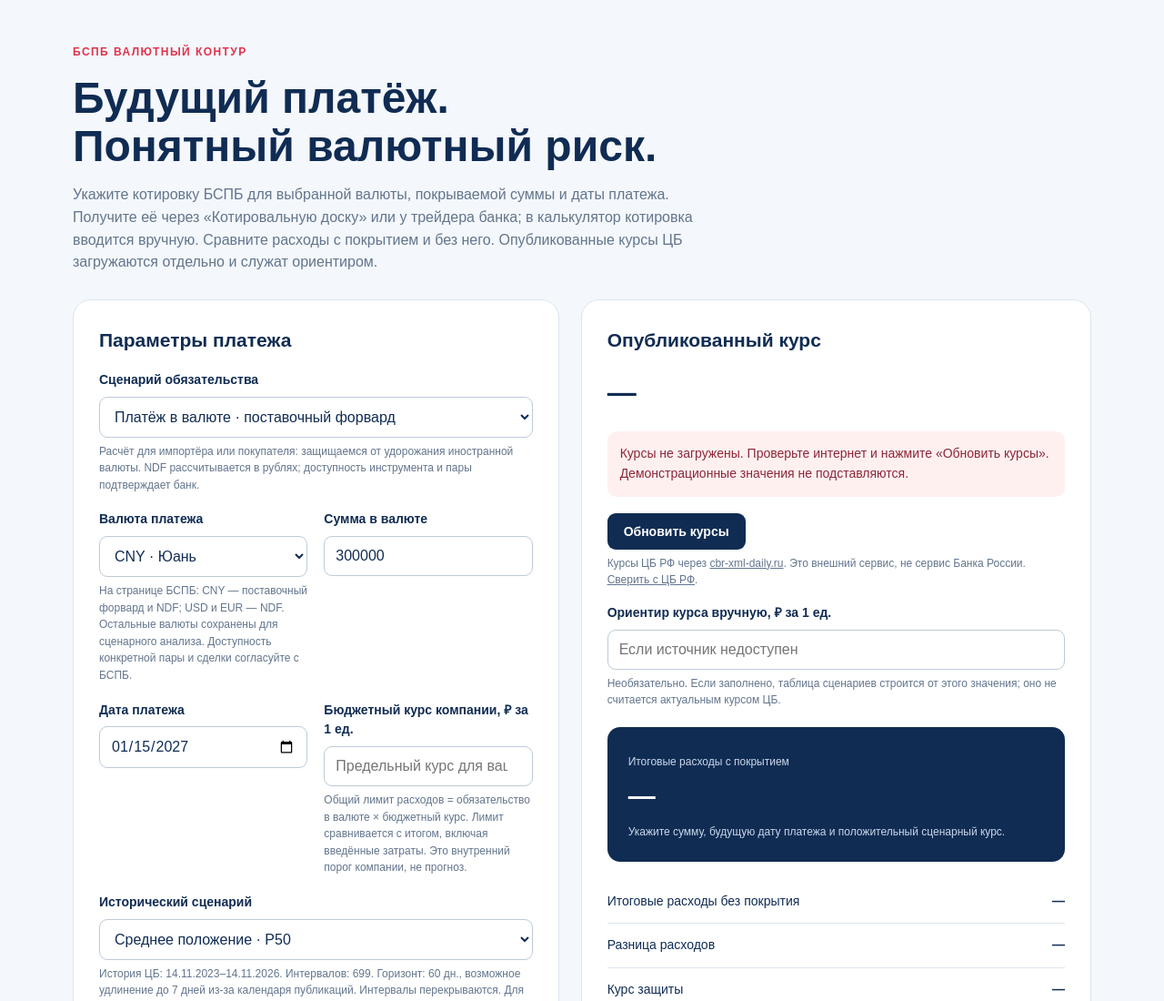
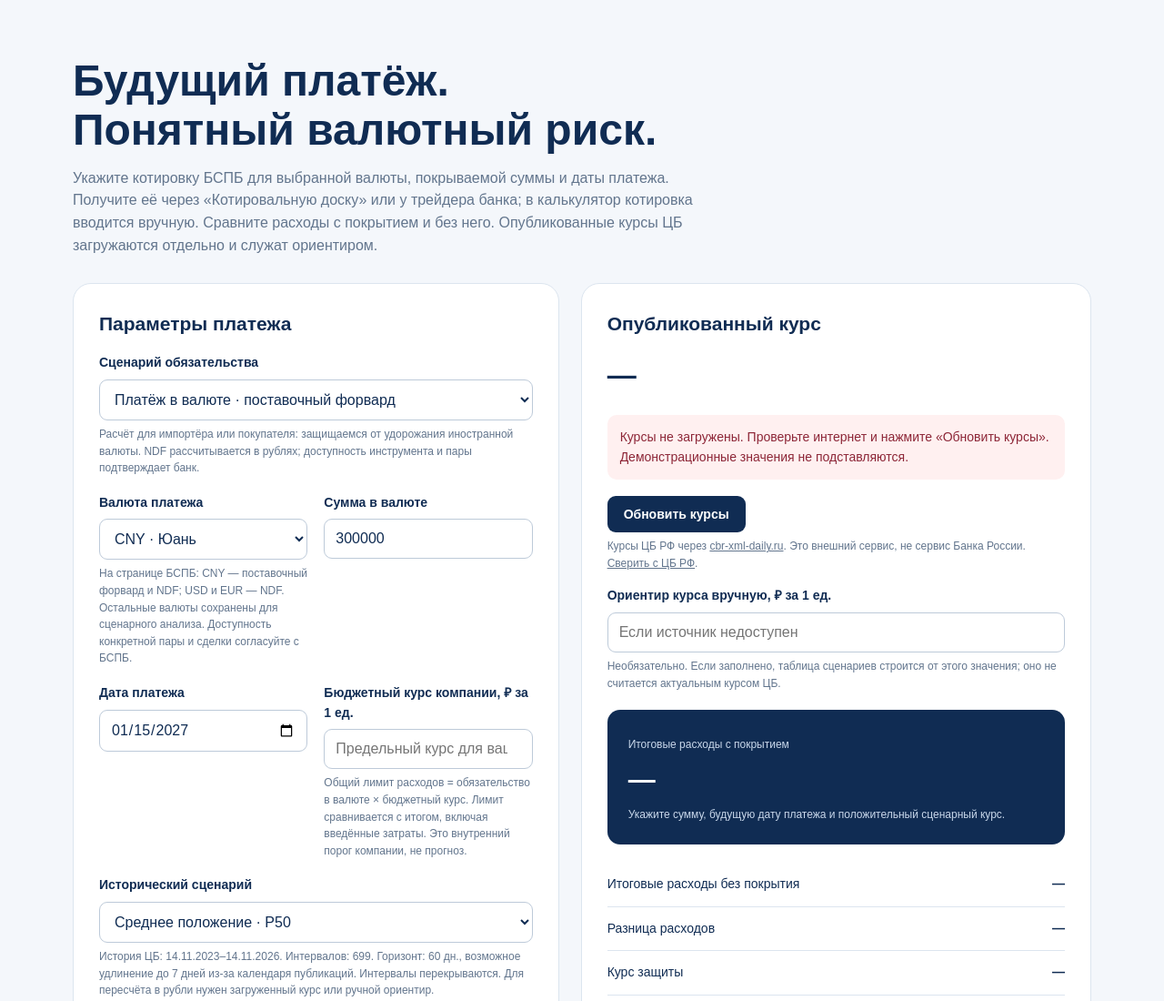
Before and after one commit to YanaMeffee/bspb-currency-contour, a plain HTML site: page index.html in a window 1280 px wide. Shown: the top 1100 px of the page at 91% size. Drawn offline with Linux system fonts and the light colour scheme; no server answers.

Commit message:
style(calculator): убрано верхнее название

```diff
--- a/index.html
+++ b/index.html
@@ -13,7 +13,6 @@
 </style>
 <section id="bspb-fx" aria-label="Калькулятор валютных рисков">
 <div class="fx-wrap">
-<div class="fx-tag">БСПБ Валютный контур</div>
 <h2>Будущий платёж.<br>Понятный валютный риск.</h2>
 <p class="fx-lead">Укажите котировку БСПБ для выбранной валюты, покрываемой суммы и даты платежа. Получите её через «Котировальную доску» или у трейдера банка; в калькулятор котировка вводится вручную. Сравните расходы с покрытием и без него. Опубликованные курсы ЦБ загружаются отдельно и служат ориентиром.</p>
 <div class="fx-layout">
```
